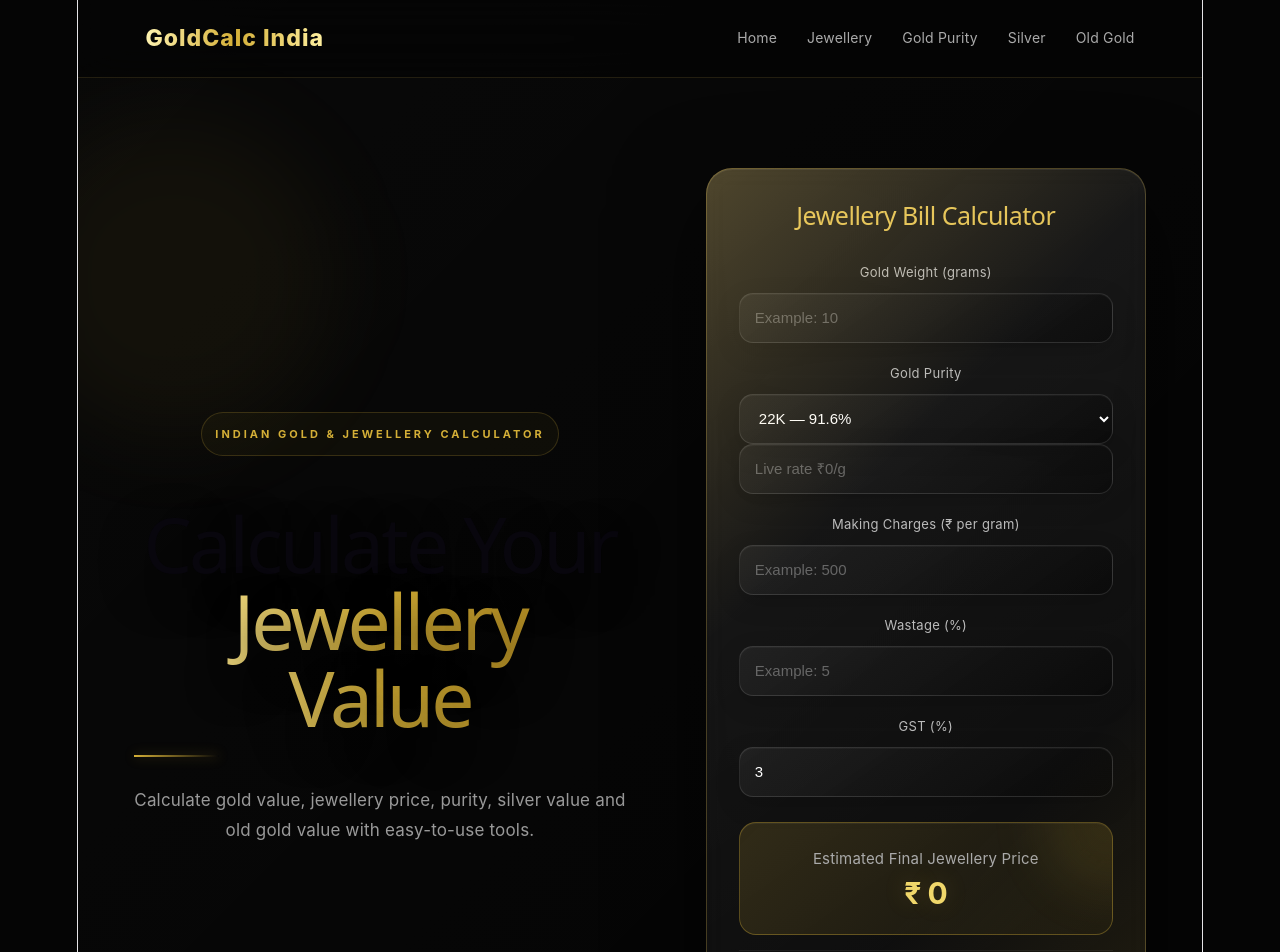
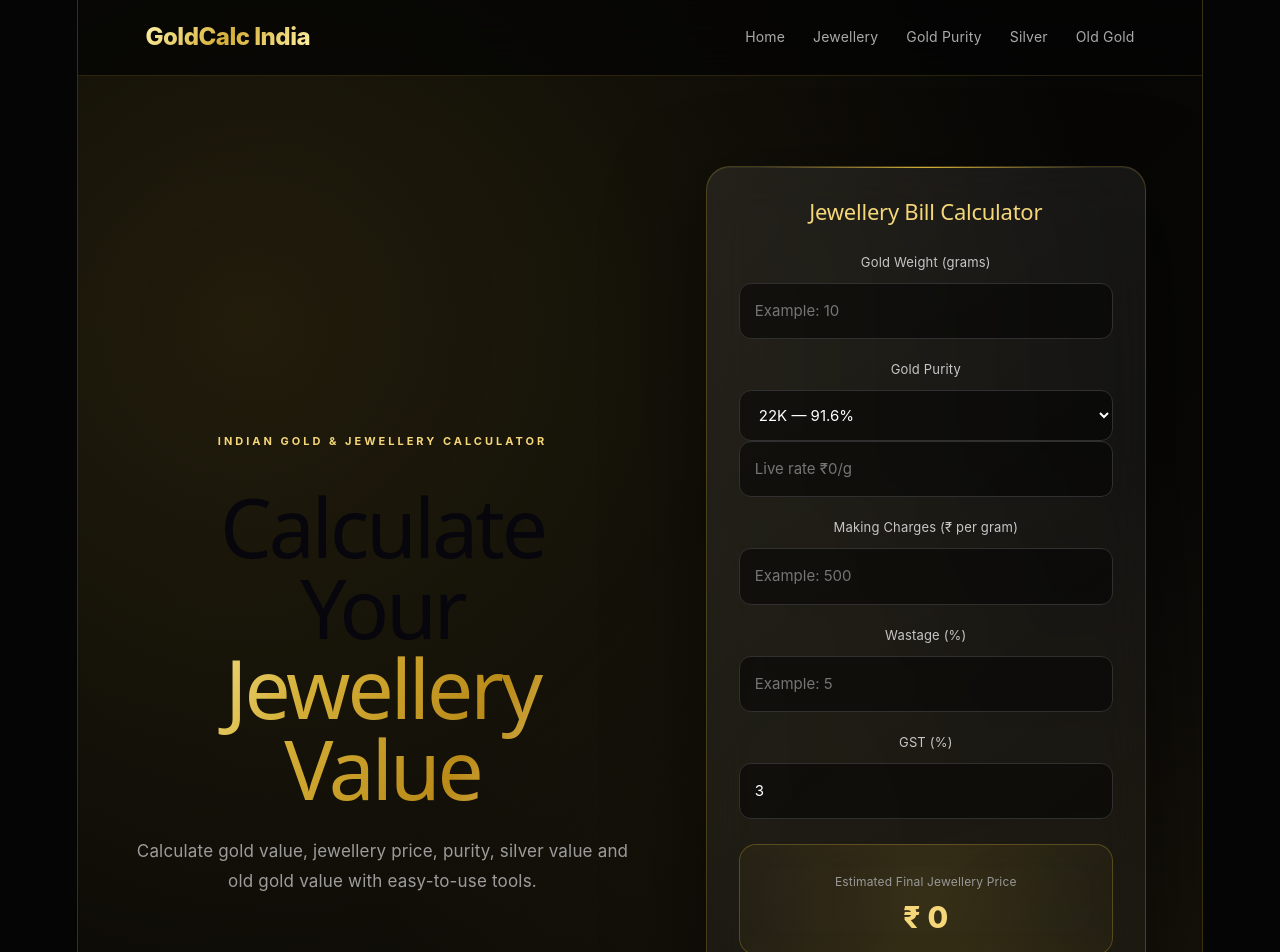
Before and after one commit to indialoopofficial-ctrl/goldcalc-india, a React (Vite) app: page / in a window 1280 px wide. Shown: the top 952 px of the page. Built offline with nearby package versions, Linux system fonts and the light colour scheme; no server answers.

Commit message:
Upgrade GoldCalc to luxury UI

```diff
--- a/src/App.css
+++ b/src/App.css
@@ -5,77 +5,81 @@
 }
 
 :root {
-  font-family: Inter, Arial, sans-serif;
-  color: #fff;
-  background: #050505;
+  --gold: #d4af37;
+  --gold-light: #f5d77a;
+  --gold-dark: #9f7d20;
+  --black: #050505;
+  --black-soft: #0b0b0b;
+  --glass: rgba(255, 255, 255, 0.055);
+  --border: rgba(212, 175, 55, 0.25);
+  --text: #f5f5f5;
+  --muted: #9c9c9c;
+}
+
+html {
+  scroll-behavior: smooth;
 }
 
 body {
-  margin: 0;
-  min-width: 320px;
-  background: #050505;
-  color: #fff;
+  font-family: Inter, Arial, sans-serif;
+  background: var(--black);
+  color: var(--text);
 }
 
-body::before {
-  content: "";
-  position: fixed;
-  inset: 0;
-  pointer-events: none;
-  background:
-    radial-gradient(circle at 15% 15%, rgba(255, 200, 70, 0.13), transparent 28%),
-    radial-gradient(circle at 85% 25%, rgba(255, 180, 40, 0.08), transparent 25%),
-    radial-gradient(circle at 50% 100%, rgba(212, 175, 55, 0.08), transparent 35%);
-  z-index: -1;
+button,
+input,
+select {
+  font: inherit;
 }
 
 .app {
   min-height: 100vh;
   overflow: hidden;
   background:
-    linear-gradient(135deg, rgba(255,255,255,.015), transparent 40%),
-    #050505;
+    radial-gradient(circle at 15% 10%, rgba(212, 175, 55, 0.14), transparent 28%),
+    radial-gradient(circle at 85% 35%, rgba(212, 175, 55, 0.08), transparent 30%),
+    linear-gradient(135deg, #030303, #0a0907 50%, #030303);
 }
 
 /* NAVBAR */
 
 .navbar {
-  height: 78px;
+  position: sticky;
+  top: 0;
+  z-index: 100;
+  height: 76px;
   padding: 0 6%;
   display: flex;
   align-items: center;
   justify-content: space-between;
-  border-bottom: 1px solid rgba(255, 215, 100, .12);
-  background: rgba(5, 5, 5, .72);
-  backdrop-filter: blur(22px);
-  position: sticky;
-  top: 0;
-  z-index: 20;
+  border-bottom: 1px solid rgba(212, 175, 55, 0.18);
+  background: rgba(5, 5, 5, 0.78);
+  backdrop-filter: blur(20px);
 }
 
 .logo {
-  font-size: 23px;
+  font-size: 24px;
   font-weight: 800;
-  letter-spacing: 1px;
-  background: linear-gradient(90deg, #fff3b0, #d4af37, #fff0a0);
+  letter-spacing: -0.5px;
+  background: linear-gradient(135deg, #fff1a8, var(--gold), #fff1a8);
   -webkit-background-clip: text;
-  color: transparent;
+  -webkit-text-fill-color: transparent;
 }
 
 .nav-links {
   display: flex;
-  gap: 30px;
+  gap: 28px;
   color: #aaa;
   font-size: 14px;
 }
 
 .nav-links span {
   cursor: pointer;
-  transition: .25s;
+  transition: 0.25s;
 }
 
 .nav-links span:hover {
-  color: #e8c85a;
+  color: var(--gold-light);
 }
 
 /* HERO */
@@ -84,106 +88,108 @@
   width: 90%;
   max-width: 1250px;
   margin: auto;
+  min-height: 680px;
   padding: 90px 0;
   display: grid;
   grid-template-columns: 1fr 440px;
-  gap: 80px;
+  gap: 75px;
   align-items: center;
 }
 
+.intro {
+  animation: fadeUp 0.7s ease both;
+}
+
 .tag {
-  color: #d4af37;
+  color: var(--gold-light);
   letter-spacing: 3px;
   font-size: 11px;
   font-weight: 700;
-  margin-bottom: 18px;
+  margin-bottom: 20px;
 }
 
 .intro h1 {
-  font-size: clamp(45px, 6vw, 78px);
-  line-height: 1;
+  max-width: 720px;
+  font-size: clamp(48px, 7vw, 82px);
+  line-height: 0.98;
   letter-spacing: -3px;
   margin-bottom: 28px;
 }
 
 .intro h1 span {
   display: block;
-  background: linear-gradient(90deg, #fff1a8, #d4af37, #9c7618);
+  background: linear-gradient(
+    120deg,
+    #fff3a6,
+    var(--gold),
+    #b98a18,
+    #ffe89a
+  );
   -webkit-background-clip: text;
-  color: transparent;
+  -webkit-text-fill-color: transparent;
 }
 
 .description {
-  max-width: 570px;
-  color: #999;
+  max-width: 600px;
+  color: var(--muted);
   font-size: 17px;
   line-height: 1.8;
 }
 
-/* GLASS CALCULATOR */
+/* CALCULATOR */
 
 .calculator,
 .tool-card {
   position: relative;
   padding: 32px;
-  border: 1px solid rgba(255, 215, 100, .24);
-  border-radius: 26px;
-
+  border: 1px solid var(--border);
+  border-radius: 24px;
   background:
     linear-gradient(
       145deg,
-      rgba(255,255,255,.09),
-      rgba(255,255,255,.025)
+      rgba(255, 255, 255, 0.08),
+      rgba(255, 255, 255, 0.025)
     );
+  box-shadow:
+    0 30px 90px rgba(0, 0, 0, 0.55),
+    inset 0 1px 0 rgba(255, 255, 255, 0.06);
+  backdrop-filter: blur(22px);
+  transition: transform 0.3s, border-color 0.3s;
+}
 
-  backdrop-filter: blur(12px);
-  -webkit-backdrop-filter: blur(12px);
-
-  box-shadow:
-    0 30px 90px rgba(0,0,0,.65),
-    inset 0 1px 0 rgba(255,255,255,.08);
-
-  transition: transform .3s, border-color .3s, box-shadow .3s;
+.calculator:hover,
+.tool-card:hover {
+  transform: translateY(-4px);
+  border-color: rgba(212, 175, 55, 0.48);
 }
 
 .calculator::before,
 .tool-card::before {
   content: "";
   position: absolute;
-  inset: -1px;
-  border-radius: inherit;
-  pointer-events: none;
+  top: 0;
+  left: 12%;
+  width: 76%;
+  height: 1px;
   background: linear-gradient(
-    135deg,
-    rgba(255,215,100,.22),
-    transparent 35%,
-    transparent 70%,
-    rgba(212,175,55,.12)
+    90deg,
+    transparent,
+    var(--gold),
+    transparent
   );
-}
-
-.calculator:hover,
-.tool-card:hover {
-  transform: translateY(-5px);
-  border-color: rgba(255,215,100,.4);
-  box-shadow:
-    0 35px 100px rgba(0,0,0,.75),
-    0 0 40px rgba(212,175,55,.07);
 }
 
 .calculator h2,
 .tool-card h2 {
-  color: #e4c45a;
-  margin-bottom: 28px;
-  font-size: 23px;
+  color: var(--gold-light);
+  font-size: 22px;
+  margin-bottom: 24px;
 }
-
-/* INPUTS */
 
 .calculator label,
 .tool-card label {
   display: block;
-  color: #bbb;
+  color: #c7c7c7;
   margin: 17px 0 8px;
   font-size: 13px;
 }
@@ -194,64 +200,66 @@
 .tool-card select {
   width: 100%;
   padding: 14px 15px;
-  border-radius: 13px;
-  border: 1px solid rgba(255,255,255,.12);
-  background: rgba(0,0,0,.38);
-  color: #fff;
+  border-radius: 12px;
+  border: 1px solid #303030;
+  background: rgba(0, 0, 0, 0.48);
+  color: white;
   outline: none;
   font-size: 15px;
-  transition: .25s;
-}
-
-.calculator input::placeholder,
-.tool-card input::placeholder {
-  color: #666;
+  transition: 0.25s;
 }
 
 .calculator input:focus,
 .calculator select:focus,
 .tool-card input:focus,
 .tool-card select:focus {
-  border-color: #d4af37;
-  box-shadow: 0 0 0 3px rgba(212,175,55,.08);
+  border-color: var(--gold);
+  box-shadow: 0 0 0 3px rgba(212, 175, 55, 0.08);
 }
 
 /* RESULT */
 
 .result {
   margin-top: 25px;
-  padding: 23px;
+  padding: 24px;
   border-radius: 17px;
   text-align: center;
-
   background:
-    linear-gradient(
-      135deg,
-      rgba(212,175,55,.16),
-      rgba(212,175,55,.035)
+    radial-gradient(
+      circle at center,
+      rgba(212, 175, 55, 0.15),
+      rgba(212, 175, 55, 0.035)
     );
-
-  border: 1px solid rgba(212,175,55,.35);
-  box-shadow: inset 0 1px rgba(255,255,255,.05);
+  border: 1px solid rgba(212, 175, 55, 0.3);
+  box-shadow: inset 0 0 35px rgba(212, 175, 55, 0.035);
 }
 
 .result small {
   display: block;
-  color: #aaa;
-  margin-bottom: 8px;
+  color: #999;
+  margin-bottom: 9px;
+  font-size: 12px;
 }
 
 .result strong {
-  color: #f0d76b;
+  display: block;
+  color: var(--gold-light);
   font-size: 30px;
-  text-shadow: 0 0 25px rgba(212,175,55,.2);
+  font-weight: 800;
 }
 
 .breakdown {
-  margin-top: 15px;
+  margin-top: 16px;
+  padding-top: 10px;
+  border-top: 1px solid #222;
+}
+
+.breakdown p {
+  display: flex;
+  justify-content: space-between;
   color: #888;
+  padding: 5px 0;
   font-size: 13px;
-  line-height: 1.8;
 }
 
 /* TOOLS */
@@ -259,33 +267,40 @@
 .tools {
   width: 90%;
   max-width: 1250px;
-  margin: 20px auto 90px;
+  margin: 10px auto 100px;
   display: grid;
   grid-template-columns: repeat(2, 1fr);
-  gap: 30px;
+  gap: 28px;
 }
 
-.tools .tool-card:last-child {
+.tool-card:nth-child(3) {
   grid-column: span 2;
 }
+
+.tool-card .description {
+  font-size: 14px;
+  margin-bottom: 20px;
+}
+
+/* PURITY */
 
 .purity-result {
   margin-top: 20px;
   padding: 18px;
   border-radius: 15px;
-  background: rgba(212,175,55,.055);
-  border: 1px solid rgba(212,175,55,.18);
+  background: rgba(212, 175, 55, 0.055);
+  border: 1px solid rgba(212, 175, 55, 0.2);
 }
 
 .purity-result p {
   display: flex;
   justify-content: space-between;
-  margin: 10px 0;
+  margin: 11px 0;
   color: #999;
 }
 
 .purity-result strong {
-  color: #e4c45a;
+  color: var(--gold-light);
 }
 
 /* INFO */
@@ -293,43 +308,42 @@
 .info {
   width: 90%;
   max-width: 1100px;
-  margin: 0 auto 70px;
+  margin: 0 auto 80px;
   text-align: center;
 }
 
 .info h2 {
-  color: #e4c45a;
-  font-size: 36px;
+  color: var(--gold-light);
+  font-size: 38px;
   margin-bottom: 12px;
 }
 
 .info > p {
-  color: #777;
+  color: #888;
 }
 
 .features {
   margin-top: 35px;
   display: grid;
   grid-template-columns: repeat(3, 1fr);
-  gap: 20px;
+  gap: 18px;
 }
 
 .features div {
-  padding: 27px;
-  border: 1px solid rgba(255,255,255,.08);
-  border-radius: 20px;
-  background: rgba(255,255,255,.025);
-  backdrop-filter: blur(8px);
-  transition: .3s;
+  padding: 28px 22px;
+  border: 1px solid #242424;
+  border-radius: 18px;
+  background: rgba(255, 255, 255, 0.025);
+  transition: 0.3s;
 }
 
 .features div:hover {
-  transform: translateY(-4px);
-  border-color: rgba(212,175,55,.3);
+  border-color: rgba(212, 175, 55, 0.3);
+  transform: translateY(-3px);
 }
 
 .features h3 {
-  color: #d4af37;
+  color: var(--gold-light);
   margin-bottom: 10px;
 }
 
@@ -342,45 +356,59 @@
 
 footer {
   text-align: center;
-  padding: 35px;
-  color: #555;
-  border-top: 1px solid rgba(255,255,255,.07);
-  font-size: 12px;
+  padding: 35px 20px;
+  color: #666;
+  border-top: 1px solid #1b1b1b;
+  background: rgba(0, 0, 0, 0.35);
+}
+
+footer p:first-child {
+  color: #999;
+  margin-bottom: 7px;
+}
+
+/* ANIMATION */
+
+@keyframes fadeUp {
+  from {
+    opacity: 0;
+    transform: translateY(18px);
+  }
+
+  to {
+    opacity: 1;
+    transform: translateY(0);
+  }
 }
 
 /* MOBILE */
 
-@media (max-width: 800px) {
-  .navbar {
-    height: 68px;
-  }
-
+@media (max-width: 900px) {
   .nav-links {
     display: none;
   }
 
   .hero {
     grid-template-columns: 1fr;
-    padding: 55px 0;
+    padding: 65px 0;
     gap: 45px;
   }
 
   .intro h1 {
-    font-size: 48px;
+    font-size: 52px;
     letter-spacing: -2px;
   }
 
-  .calculator,
-  .tool-card {
-    padding: 24px;
-    border-radius: 22px;
+  .calculator {
+    max-width: 600px;
+    margin: auto;
   }
 
   .tools {
     grid-template-columns: 1fr;
   }
 
-  .tools .tool-card:last-child {
+  .tool-card:nth-child(3) {
     grid-column: span 1;
   }
 
@@ -389,287 +417,31 @@
   }
 }
 
-.calculator-top {
-  display: flex;
-  align-items: center;
-  gap: 8px;
-  margin-bottom: 18px;
-  color: #9c853b;
-  font-size: 9px;
-  letter-spacing: 2px;
-  font-weight: 700;
+@media (max-width: 520px) {
+  .hero,
+  .tools {
+    width: 92%;
   }
 
-.live-dot {
-  width: 7px;
-  height: 7px;
-  border-radius: 50%;
-  background: #d4af37;
-  box-shadow: 0 0 12px rgba(212,175,55,.8);
+  .navbar {
+    padding: 0 4%;
   }
 
-.premium-badge {
-  margin-left: auto;
-  padding: 5px 8px;
-  border: 1px solid rgba(212,175,55,.25);
-  border-radius: 20px;
-  color: #d4af37;
-  background: rgba(212,175,55,.06);
-  letter-spacing: 1px;
-}
-
-.calculator h2 {
-  font-size: 25px;
-  letter-spacing: -.5px;
-}
-
-.calculator input,
-.calculator select,
-.tool-card input,
-.tool-card select {
-  transition:
-    border-color .25s ease,
-    box-shadow .25s ease,
-    background .25s ease;
-}
-
-.calculator input:hover,
-.calculator select:hover,
-.tool-card input:hover,
-.tool-card select:hover {
-  background: rgba(255,255,255,.055);
-  border-color: rgba(212,175,55,.28);
-}
-
-.result {
-  position: relative;
-  overflow: hidden;
-}
-
-.result::after {
-  content: "";
-  position: absolute;
-  width: 140px;
-  height: 140px;
-  right: -70px;
-  top: -70px;
-  border-radius: 50%;
-  background: rgba(212,175,55,.10);
-  filter: blur(25px);
-  pointer-events: none;
-}
-
-/* PREMIUM HERO LIGHT */
-
-.hero {
-  position: relative;
-}
-
-.hero::before {
-  content: "";
-  position: absolute;
-  width: 320px;
-  height: 320px;
-  left: -120px;
-  top: 40px;
-  border-radius: 50%;
-  background: rgba(212,175,55,.055);
-  filter: blur(45px);
-  pointer-events: none;
-}
-
-.intro {
-  position: relative;
-  z-index: 1;
-}
-
-.intro .tag {
-  display: inline-flex;
-  align-items: center;
-  padding: 8px 13px;
-  border: 1px solid rgba(212,175,55,.2);
-  border-radius: 30px;
-  background: rgba(212,175,55,.045);
+  .logo {
+    font-size: 20px;
   }
 
   .intro h1 {
-  text-shadow: 0 15px 45px rgba(0,0,0,.7);
+    font-size: 44px;
   }
 
-.intro h1 span {
-  position: relative;
-}
-
-.intro h1 span::after {
-  content: "";
-  display: block;
-  width: 85px;
-  height: 2px;
-  margin-top: 18px;
-  background: linear-gradient(90deg, #d4af37, transparent);
-  box-shadow: 0 0 12px rgba(212,175,55,.35);
-}
-
-.calculator {
-  z-index: 2;
-}
-
-@media (prefers-reduced-motion: no-preference) {
-  .live-dot {
-    animation: livePulse 2s ease-in-out infinite;
-  }
-}
-
-@keyframes livePulse {
-  0%, 100% {
-    opacity: .65;
-    transform: scale(1);
-  }
-  50% {
-    opacity: 1;
-    transform: scale(1.25);
-  }
-}
-
-/* FUTURISTIC GOLD CONTROLS */
-
-.calculator input,
-.calculator select,
-.tool-card input,
-.tool-card select {
-  min-height: 50px;
-  border-radius: 14px;
-  background:
-    linear-gradient(
-      145deg,
-      rgba(255,255,255,.055),
-      rgba(0,0,0,.35)
-    );
-  box-shadow:
-    inset 0 1px 0 rgba(255,255,255,.04),
-    0 8px 25px rgba(0,0,0,.18);
-}
-
-.calculator input:focus,
-.calculator select:focus,
-.tool-card input:focus,
-.tool-card select:focus {
-  border-color: rgba(230,195,80,.75);
-  background: rgba(212,175,55,.045);
-  box-shadow:
-    0 0 0 3px rgba(212,175,55,.08),
-    0 0 22px rgba(212,175,55,.09),
-    inset 0 1px 0 rgba(255,255,255,.05);
-}
-
-.calculator select,
-.tool-card select {
-  cursor: pointer;
-}
-
-.calculator select option,
-.tool-card select option {
-  background: #111;
-  color: #fff;
-}
-
-.calculator label,
-.tool-card label {
-  letter-spacing: .3px;
-}
-
-.breakdown {
-  padding-top: 12px;
-  border-top: 1px solid rgba(255,255,255,.06);
-}
-
-.breakdown p {
-  display: flex;
-  justify-content: space-between;
-  gap: 15px;
+  .calculator,
+  .tool-card {
+    padding: 23px;
+    border-radius: 20px;
   }
 
   .result strong {
-  letter-spacing: -.5px;
-}
-
-@media (max-width: 800px) {
-  .calculator input,
-  .calculator select,
-  .tool-card input,
-  .tool-card select {
-    min-height: 52px;
+    font-size: 25px;
   }
 }
-
-/* GOLD MARKET */
-
-.gold-market {
-  width: 90%;
-  max-width: 1250px;
-  margin: 45px auto 0;
-  padding: 28px;
-  border: 1px solid rgba(212,175,55,.16);
-  border-radius: 26px;
-  background: rgba(255,255,255,.025);
-  backdrop-filter: blur(8px);
-}
-
-.market-heading {
-  margin-bottom: 25px;
-}
-
-.market-heading h2 {
-  margin: 5px 0 8px;
-  font-size: 28px;
-  color: #e4c45a;
-}
-
-.market-heading p {
-  color: #777;
-  font-size: 14px;
-}
-
-.market-cards {
-  display: grid;
-  grid-template-columns: repeat(3, 1fr);
-  gap: 16px;
-}
-
-.market-card {
-  padding: 22px;
-  border-radius: 18px;
-  border: 1px solid rgba(212,175,55,.16);
-  background: rgba(0,0,0,.25);
-  transition: .25s;
-}
-
-.market-card:hover {
-  transform: translateY(-3px);
-  border-color: rgba(212,175,55,.35);
-}
-
-.market-card span,
-.market-card small {
-  display: block;
-  color: #777;
-  font-size: 10px;
-  letter-spacing: 2px;
-}
-
-.market-card strong {
-  display: block;
-  margin: 12px 0 6px;
-  color: #f0d76b;
-  font-size: 27px;
-}
-
-@media (max-width: 800px) {
-  .gold-market {
-    padding: 22px;
-  }
-
-  .market-cards {
-    grid-template-columns: 1fr;
-  }
-}
```
Lines whose indentation alone changed are shown as unchanged.
